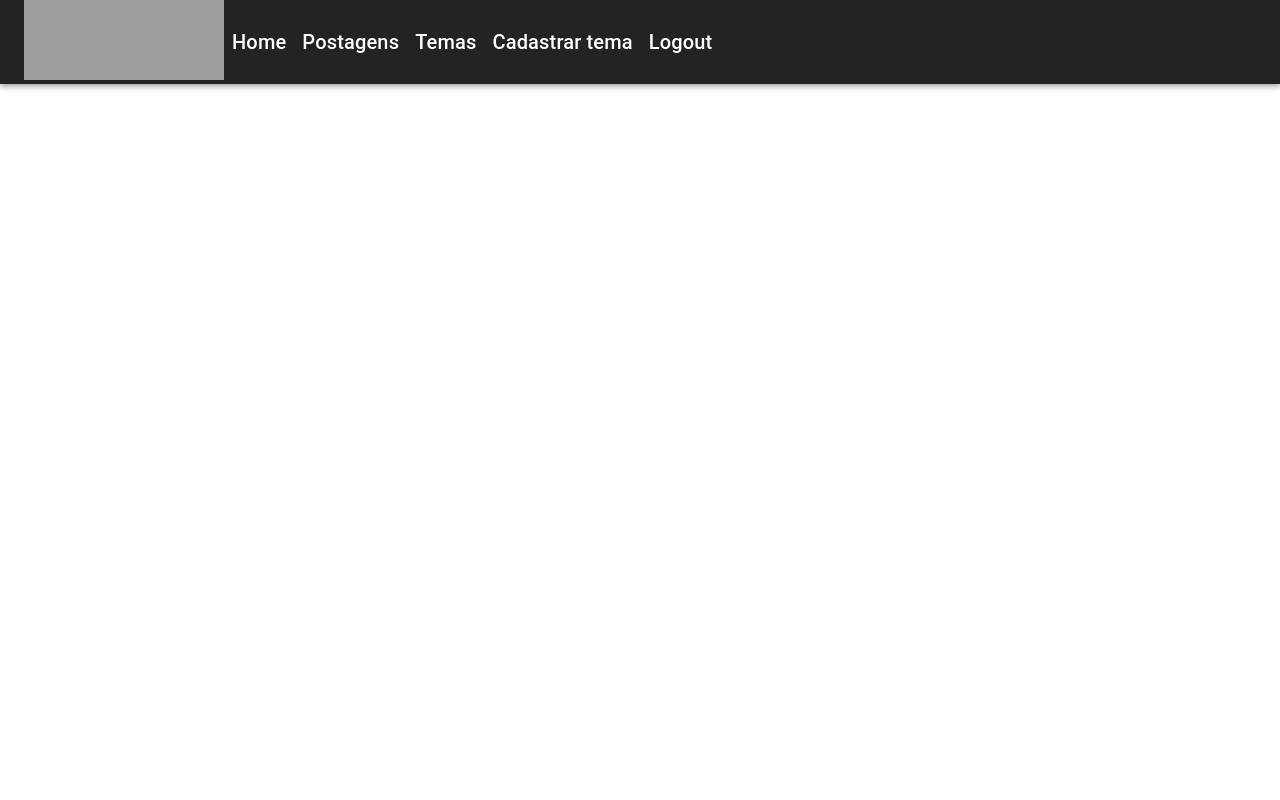
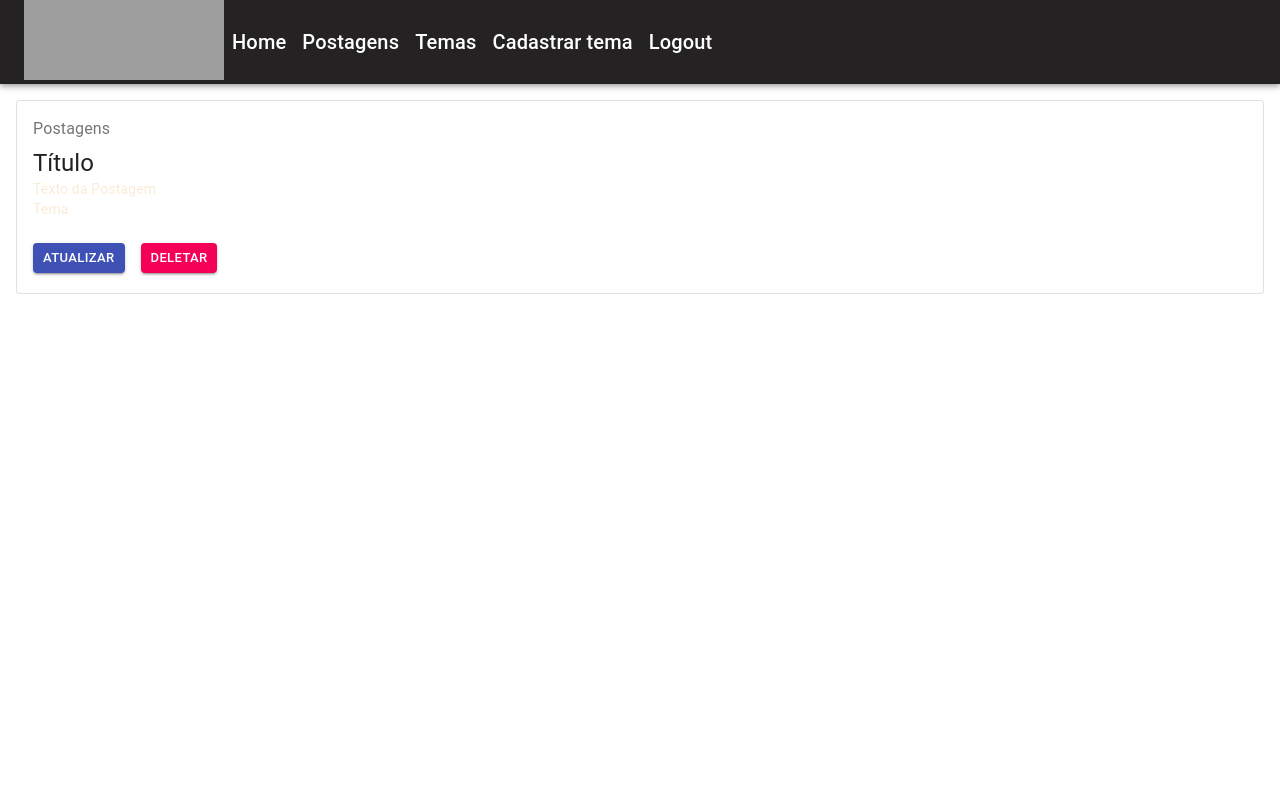
Before and after one commit to dogzeira/Atividade-React, a React (Create React App) app: page /posts in a window 1280 px wide. Shown: the top 800 px of the page. Built offline with nearby package versions, Linux system fonts and the light colour scheme; grey boxes are pictures that could not be loaded; the HTML template or start-up script is replaced by a standard one.

Commit message:
Implementou o GetAll da model de Tema e Postagem

```diff
--- a/src/App.tsx
+++ b/src/App.tsx
@@ -6,6 +6,8 @@
 import "./App.css";
 import Login from "./paginas/login/Login";
 import CadastroUsuario from "./paginas/cadastoUsuario/CadastroUsuario";
+import ListaTema from "./componentes/temas/listatema/ListaTema";
+import ListaPostagem from "./componentes/postagens/listapostagem/ListaPostagem";
 
 function App() {
   return (
@@ -22,7 +24,13 @@
           <Route path="/home" element={<Home />} />
 
           <Route path="/cadastrousuario" element={<CadastroUsuario />} />
+
+          <Route path="/temas" element={<ListaTema />} />
+
+          <Route path="/posts" element={<ListaPostagem />} />
+
         </Routes>
+
       </div>
       <Footer />
     </Router>
--- /dev/null
+++ b/src/componentes/postagens/listapostagem/ListaPostagem.css
@@ -0,0 +1,3 @@
+.text-decorator-none{
+    text-decoration: none;
+}
--- /dev/null
+++ b/src/componentes/postagens/listapostagem/ListaPostagem.tsx
@@ -0,0 +1,51 @@
+
+import React from 'react'
+import { Link } from 'react-router-dom'
+import { Box, Card, CardActions, CardContent, Button, Typography } from '@material-ui/core';
+import './ListaPostagem.css';
+
+function ListaPostagem() {
+
+  return (
+    <>
+      <Box m={2} >
+        <Card variant="outlined">
+          <CardContent>
+            <Typography color="textSecondary" gutterBottom>
+              Postagens
+            </Typography>
+            <Typography variant="h5" component="h2">
+              Título
+            </Typography>
+            <Typography variant="body2" component="p">
+              Texto da Postagem
+            </Typography>
+            <Typography variant="body2" component="p">
+              Tema
+            </Typography>
+          </CardContent>
+          <CardActions>
+            <Box display="flex" justifyContent="center" mb={1.5}>
+
+              <Link to="" className="text-decorator-none" >
+                <Box mx={1}>
+                  <Button variant="contained" className="marginLeft" size='small' color="primary" >
+                    atualizar
+                  </Button>
+                </Box>
+              </Link>
+              <Link to="" className="text-decorator-none">
+                <Box mx={1}>
+                  <Button variant="contained" size='small' color="secondary">
+                    deletar
+                  </Button>
+                </Box>
+              </Link>
+            </Box>
+          </CardActions>
+        </Card>
+      </Box>
+    </>)
+}
+
+export default ListaPostagem;
--- /dev/null
+++ b/src/componentes/postagens/tabpostagem/TabPostagem.css
@@ -0,0 +1,3 @@
+.titulo{
+    font-weight: bold;
+ }
--- /dev/null
+++ b/src/componentes/postagens/tabpostagem/TabPostagem.tsx
@@ -0,0 +1,60 @@
+import React, { useState } from "react";
+import { AppBar, Tab, Tabs, Typography, Box } from "@material-ui/core";
+import { TabContext, TabPanel } from "@material-ui/lab";
+import ListaPostagem from "../listapostagem/ListaPostagem";
+import "./TabPostagem.css";
+
+function TabPostagem() {
+  const [value, setValue] = useState("1");
+  function handleChange(event: React.ChangeEvent<{}>, newValue: string) {
+    setValue(newValue);
+  }
+  return (
+    <>
+      <TabContext value={value}>
+        <AppBar position="static">
+          <Tabs centered indicatorColor="secondary" onChange={handleChange}>
+            <Tab label="Todas as postagens" value="1" />
+            <Tab label="Sobre-nós" value="2" />
+          </Tabs>
+        </AppBar>
+        <TabPanel value="1">
+          <Box display="flex" flexWrap="wrap" justifyContent="center">
+            <ListaPostagem />
+          </Box>
+        </TabPanel>
+        <TabPanel value="2">
+          <Typography
+            variant="h5"
+            gutterBottom
+            color="textPrimary"
+            component="h5"
+            align="center"
+            className="titulo"
+          >
+            Sobre-nós
+          </Typography>
+          <Typography
+            variant="body1"
+            gutterBottom
+            color="textPrimary"
+            align="justify"
+          >
+            Lorem ipsum, dolor sit amet consectetur adipisicing elit.
+            Dignissimos ut eveniet natus totam et, voluptate dicta tempore
+            alias, odio nobis non eius cupiditate minima inventore pariatur!
+            Ipsum itaque consectetur voluptatibus. Lorem ipsum dolor sit amet
+            consectetur adipisicing elit. Quo velit consequuntur suscipit
+            fugiat, nam quis quod quaerat veritatis et, vel ratione beatae,
+            facere neque! Quo animi porro voluptate saepe deleniti? Lorem ipsum
+            dolor sit amet consectetur adipisicing elit. Inventore adipisci,
+            officia aut quidem dolorum deserunt iure dolorem doloribus velit
+            nobis quas consequatur at ullam odit, nesciunt est nulla nihil
+            excepturi!
+          </Typography>
+        </TabPanel>
+      </TabContext>
+    </>
+  );
+}
+export default TabPostagem;
--- /dev/null
+++ b/src/componentes/temas/listatema/ListaTema.css
@@ -0,0 +1,3 @@
+.text-decorator-none{
+    text-decoration: none;
+}
--- /dev/null
+++ b/src/componentes/temas/listatema/ListaTema.tsx
@@ -0,0 +1,47 @@
+
+import React from 'react'
+import { Link } from 'react-router-dom'
+import { Box, Card, CardActions, CardContent, Button, Typography } from '@material-ui/core';
+import './ListaTema.css';
+
+function ListaTema() {
+
+  return (
+    <>
+      <Box m={2} >
+        <Card variant="outlined">
+          <CardContent>
+            <Typography color="textSecondary" gutterBottom>
+              Tema
+            </Typography>
+            <Typography variant="h5" component="h2">
+              Minha descrição
+            </Typography>
+          </CardContent>
+          <CardActions>
+            <Box display="flex" justifyContent="center" mb={1.5} >
+
+              <Link to="" className="text-decorator-none">
+                <Box mx={1}>
+                  <Button variant="contained"  size='small' color="primary" >
+                    atualizar
+                  </Button>
+                </Box>
+              </Link>
+              <Link to="" className="text-decorator-none">
+                <Box mx={1}>
+                  <Button variant="contained" size='small' color="secondary">
+                    deletar
+                  </Button>
+                </Box>
+              </Link>
+            </Box>
+          </CardActions>
+        </Card>
+      </Box>
+    </>
+  );
+}
+
+
+export default ListaTema;
--- a/src/models/User.ts
+++ b/src/models/User.ts
@@ -1,4 +1,3 @@
-
 interface User {
   id: number;
   nome: string;
--- a/src/paginas/cadastoUsuario/CadastroUsuario.tsx
+++ b/src/paginas/cadastoUsuario/CadastroUsuario.tsx
@@ -29,7 +29,7 @@
   useEffect(() => {
     if (userResult.id != 0) {
       navigate("/login")
-      console.log(userResult)
+
     }
   }, [userResult])
 
--- a/src/paginas/home/Home.tsx
+++ b/src/paginas/home/Home.tsx
@@ -2,6 +2,7 @@
 import "./Home.css";
 import { light } from "@material-ui/core/styles/createPalette";
 import { Typography, Box, Grid, Button } from "@material-ui/core";
+import TabPostagem from "../../componentes/postagens/tabpostagem/TabPostagem";
 
 // tag de fragmento <>
 
@@ -45,7 +46,9 @@
             </Button>
           </Box>
         </Grid>
-        <Grid xs={12} className="postagens"></Grid>
+        <Grid xs={12} className="postagens">
+          <TabPostagem />
+        </Grid>
       </Grid>
     </>
   );
```
